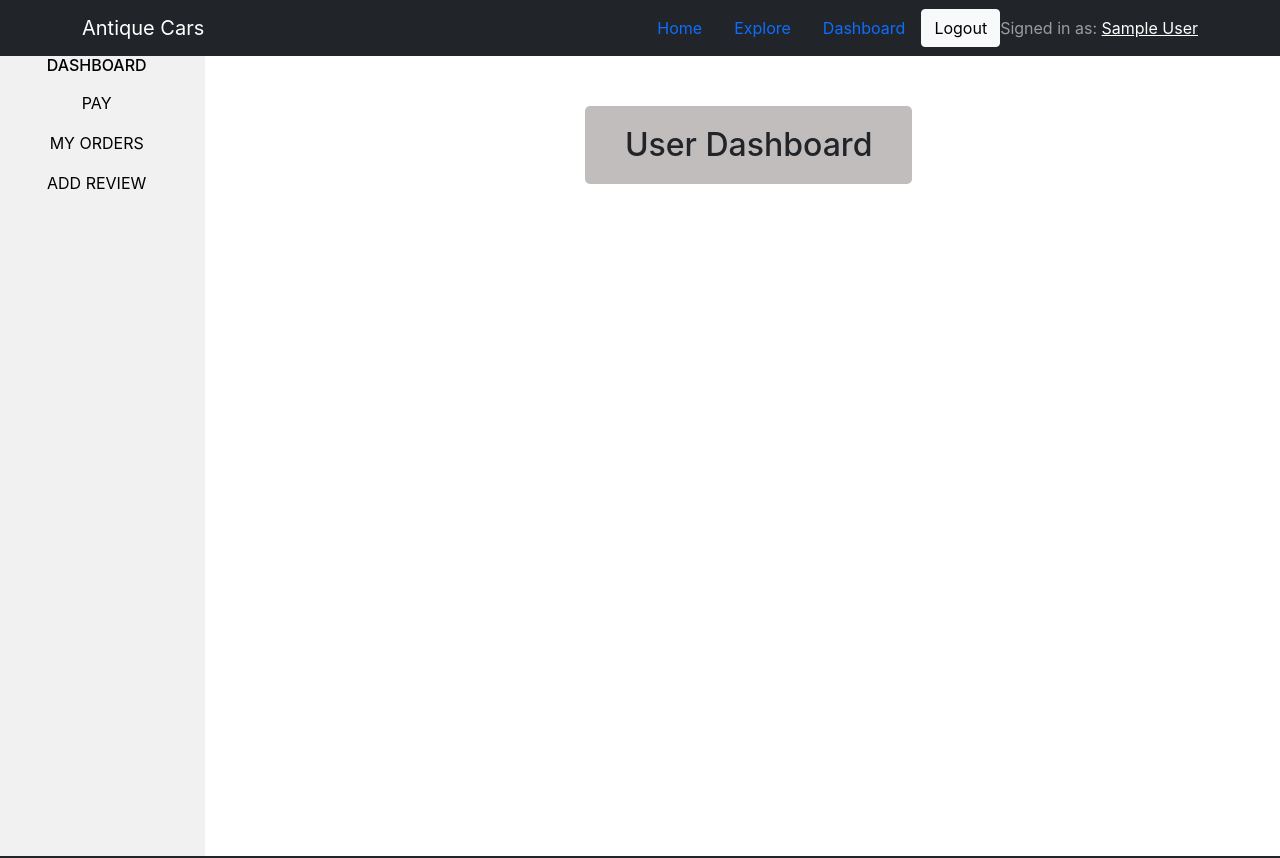
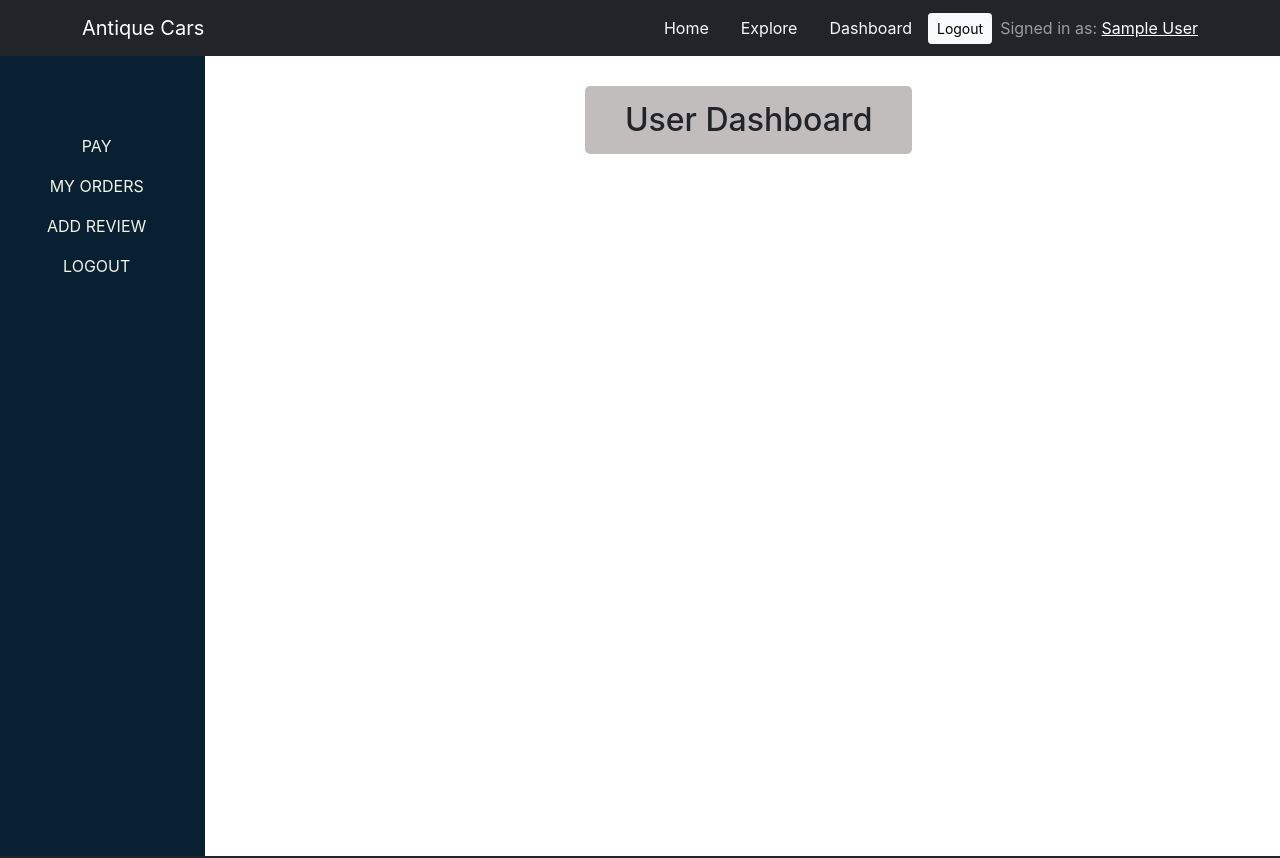
Before and after one commit to rezbd/antique-cars-client-side, a React (Create React App) app: page /dashboard in a window 1280 px wide. Shown: the top 858 px of the page. Built offline with nearby package versions, Linux system fonts and the light colour scheme; no server answers; sample sign-in values are in the browser's storage.

Commit message:
updated style of various components

```diff
--- a/src/Pages/AddReview/AddReview.js
+++ b/src/Pages/AddReview/AddReview.js
@@ -21,7 +21,7 @@ const AddReview = () => {
     return (
         <div className="row">
             <div className="col-12 col-md-4 mx-auto">
-                <h2>Please Add a Review</h2>
+                <h3 className="mb-2 pb-2">Please Add a Review</h3>
                 <form className="add-review" onSubmit={handleSubmit(onSubmit)}>
                     <h6>Your Name</h6>
                     <input {...register("name", { required: true, maxLength: 40 })} placeholder="Your Name" />
--- a/src/Pages/AddService/AddService.js
+++ b/src/Pages/AddService/AddService.js
@@ -21,7 +21,7 @@ const AddService = () => {
     return (
         <div className="row">
             <div className="col-12 col-md-4 mx-auto">
-                <h2>Add an Antique Car</h2>
+                <h3 className="mb-2 pb-1">Add an Antique Car</h3>
                 <form className="add-product" onSubmit={handleSubmit(onSubmit)}>
                     <h6>Antique Car Name</h6>
                     <input {...register("carName", { required: true, maxLength: 40 })} placeholder="Car Name" />
--- a/src/Pages/Dashboard/Dashboard/Dashboard.css
+++ b/src/Pages/Dashboard/Dashboard/Dashboard.css
@@ -10,18 +10,33 @@
   }
 
   .dashboard-container {
-      background: #f1f1f1;
-      color: #000;
+      background: #082032;
+      color: rgb(243, 243, 230);
       height: 100vh;
-      margin: 0;
-      padding: 0;
+      /* margin: 0; */
+      padding: 70px 0 0 0;
   }
 
   .admin-title{
     background: rgb(194, 189, 189);
     display: inline-block;
-    margin-top: 50px;
+    margin-top: 30px;
     margin-bottom: 20px;
-    padding: 20px 40px;
+    padding: 15px 40px;
     border-radius: 5px;
   }
+
+
+@media screen and (max-width: 688px){
+    .dashboard-container{
+      margin-top: 80px;
+      height: 100%;
+    }
+}
+
+@media screen and (min-width: 689px) and (max-width: 991px){
+    .services-container{
+        display: grid;
+        grid-template-columns: 1fr 1fr;
+    }
+}
--- a/src/Pages/Dashboard/Dashboard/Dashboard.js
+++ b/src/Pages/Dashboard/Dashboard/Dashboard.js
@@ -11,14 +11,14 @@ import './Dashboard.css';
 const Dashboard = () => {
     const [control, setControl] = useState("");
     // console.log(control);
-    const { admin } = useAuth();
+    const { admin, logout } = useAuth();
 
     return (
         <div className="dashboard-component">
             <div className="row">
-                <div className="dashboard-container col-md-2">
+                <div className="dashboard-container col-12 col-md-2">
                     {!admin && <div>
-                        <h6>DASHBOARD</h6>
+                        {/* <h6 className="mb-4 pb-2 text-light">USER</h6> */}
                         <li
                             onClick={() => setControl("pay")}
                             className="dashboard-menu"
@@ -39,7 +39,7 @@ const Dashboard = () => {
                         </li>
                     </div>}
                     {admin && <div>
-                        <h6>ADMIN DASHBOARD</h6>
+                        {/* <h6>ADMIN DASHBOARD</h6> */}
                         <li
                             onClick={() => setControl("addProduct")}
                             className="dashboard-menu"
@@ -65,8 +65,14 @@ const Dashboard = () => {
                             MANAGE ALL ORDERS
                         </li>
                     </div>}
+                    <li
+                        onClick={logout}
+                        className="dashboard-menu"
+                    >
+                        LOGOUT
+                    </li>
                 </div>
-                <div className="render-container col-md-10">
+                <div className="render-container col-12 col-md-10">
                     {!admin && <h2 className="admin-title">User Dashboard</h2>}
                     {admin && <h2 className="admin-title">Admin Dashboard</h2>}
 
--- a/src/Pages/Explore/Explore.js
+++ b/src/Pages/Explore/Explore.js
@@ -11,8 +11,8 @@ const Explore = () => {
     }, [])
 
     return (
-        <div>
-            <h2>Explore All items</h2>
+        <div className="py-5 container">
+            <h2 className="mb-5">Explore All Cars</h2>
             <div className="explore-container">
                 {
                     services.map(service => <Service
--- a/src/Pages/Shared/Header/Header.js
+++ b/src/Pages/Shared/Header/Header.js
@@ -14,22 +14,16 @@ const Header = () => {
                         <Navbar.Brand href="#home">Antique Cars</Navbar.Brand>
                         <Navbar.Toggle />
                         <Navbar.Collapse className="justify-content-end">
-                            <Nav.Link as={Link} to="/home">Home</Nav.Link>
-                            <Nav.Link as={Link} to="/explore">Explore</Nav.Link>
-                            {/*  <Nav.Link as={Link} to="/pay">Pay</Nav.Link>
-                            <Nav.Link as={Link} to="/myOrders">My Orders</Nav.Link>
-                            <Nav.Link as={Link} to="/addReview">Add Review</Nav.Link>
-                            <Nav.Link as={Link} to="/addProduct">Add A Product</Nav.Link>
-                            <Nav.Link as={Link} to="/manageProducts">Manage Products</Nav.Link> */}
-                            <Nav.Link as={Link} to="/dashboard">Dashboard</Nav.Link>
-                            {/* <Nav.Link as={Link} to="/dashboardTwo">Dashboard Two</Nav.Link> */}
+                            <Nav.Link className="text-light" as={Link} to="/home">Home</Nav.Link>
+                            <Nav.Link className="text-light" as={Link} to="/explore">Explore</Nav.Link>
+                            <Nav.Link className="text-light" as={Link} to="/dashboard">Dashboard</Nav.Link>
                             {
                                 user?.email ?
-                                    <Button onClick={logout} variant="light">Logout</Button>
+                                    <Button onClick={logout} variant="light" size="sm">Logout</Button>
                                     :
                                     <Nav.Link as={Link} style={{ color: 'white' }} to="/login">Login</Nav.Link>
                             }
-                            <Navbar.Text>
+                            <Navbar.Text className="ms-2">
                                 Signed in as: <a href="#login">{user?.displayName}</a>
                             </Navbar.Text>
                         </Navbar.Collapse>
```
